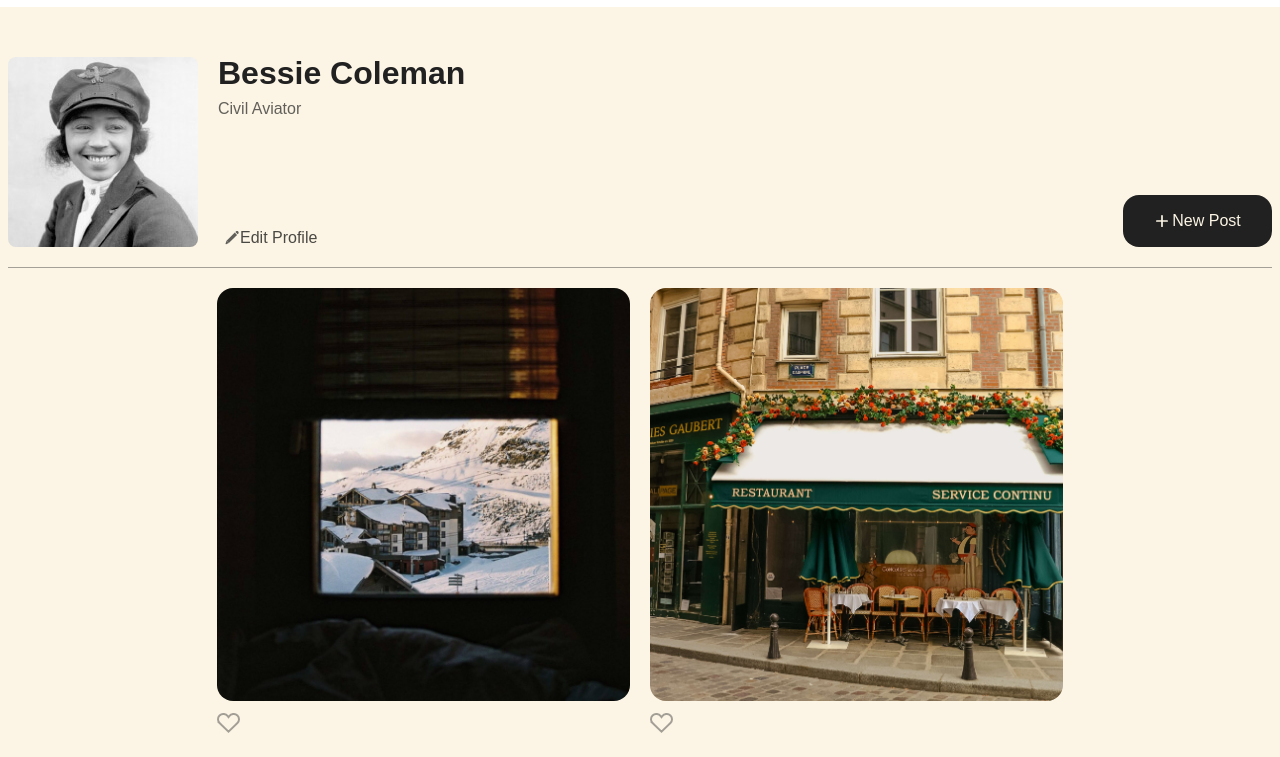
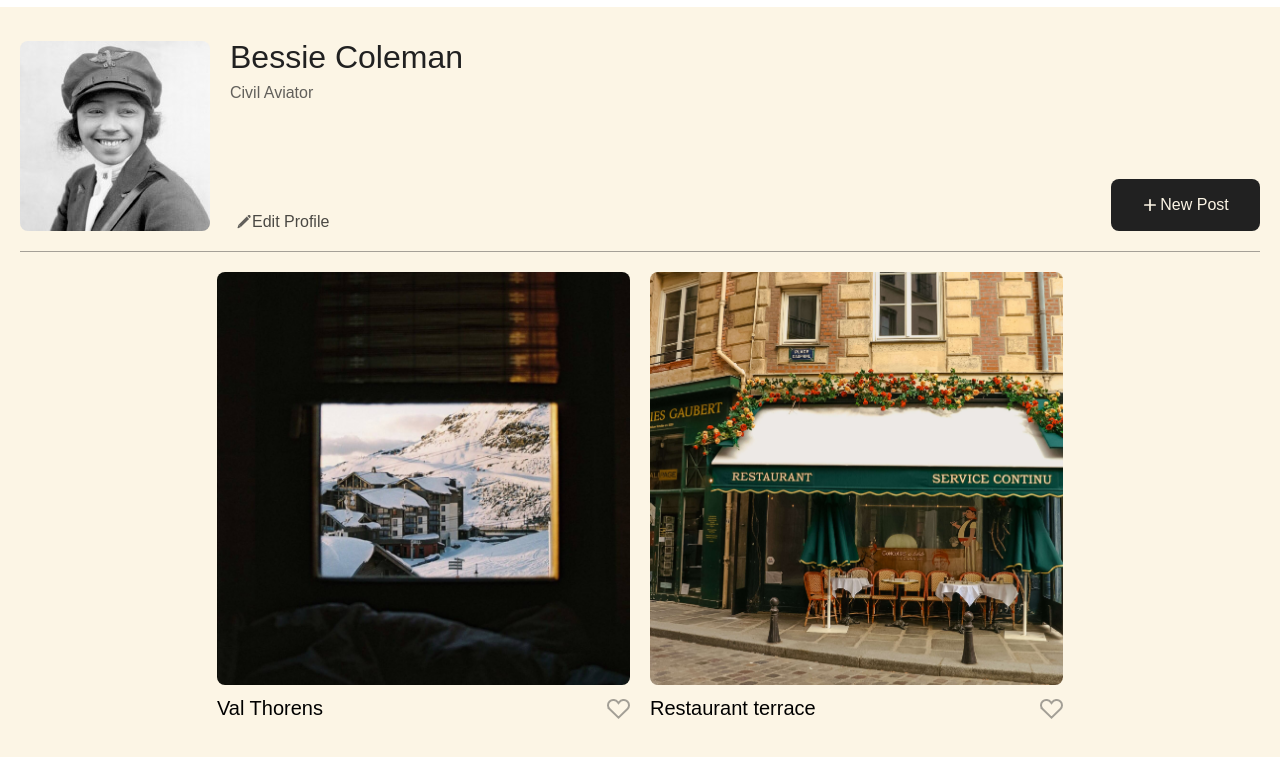
Before and after one commit to cktroop/se_project_spots, a plain HTML site: page index.html in a window 1280 px wide. Shown: the part 39-796 px from the top of the page. Drawn offline with Linux system fonts and the light colour scheme.

Commit message:
additional changes

```diff
--- a/blocks/card.css
+++ b/blocks/card.css
@@ -3,7 +3,7 @@
   width: 100%;
   object-fit: cover;
   display: block;
-  border-radius: 16px;
+  border-radius: 8px;
 }
 
 .card__content {
@@ -20,10 +20,11 @@
   font: "Poppins", Arial, Helvetica, sans-serif;
   font-style: normal;
   font-weight: 500;
-  display: none;
   text-overflow: ellipsis;
   white-space: nowrap;
   overflow: hidden;
+  margin: 0;
+  font-size: 20px;
 }
 
 .card__like-btn {
--- a/blocks/cards.css
+++ b/blocks/cards.css
@@ -5,7 +5,7 @@
 .cards__list {
   list-style-type: none;
   padding: 0;
-  padding-bottom: 20px;
+  padding-bottom: 40px;
   margin: 0 auto;
   display: grid;
   grid-template-columns: repeat(auto-fit, 413px);
--- a/blocks/content.css
+++ b/blocks/content.css
@@ -1,3 +1,11 @@
 .content {
-  padding: 16px 8px;
+  flex-grow: 1;
+  flex-shrink: 0;
+  padding: 0 20px;
 }
+
+@media screen and (max-width: 627px) {
+  .content {
+    padding: 0 16px;
+  }
+}
--- a/blocks/profile.css
+++ b/blocks/profile.css
@@ -22,6 +22,7 @@
   margin: 0 0 12px;
   color: rgba(33, 33, 33);
   font-size: 32px;
+  font-weight: 500;
   line-height: 1;
   display: -webkit-box;
   overflow: hidden;
@@ -81,6 +82,7 @@
   height: 52px;
   cursor: pointer;
   border-color: transparent;
+  border-radius: 8px;
 }
 
 .profile__add-btn:hover {
```
